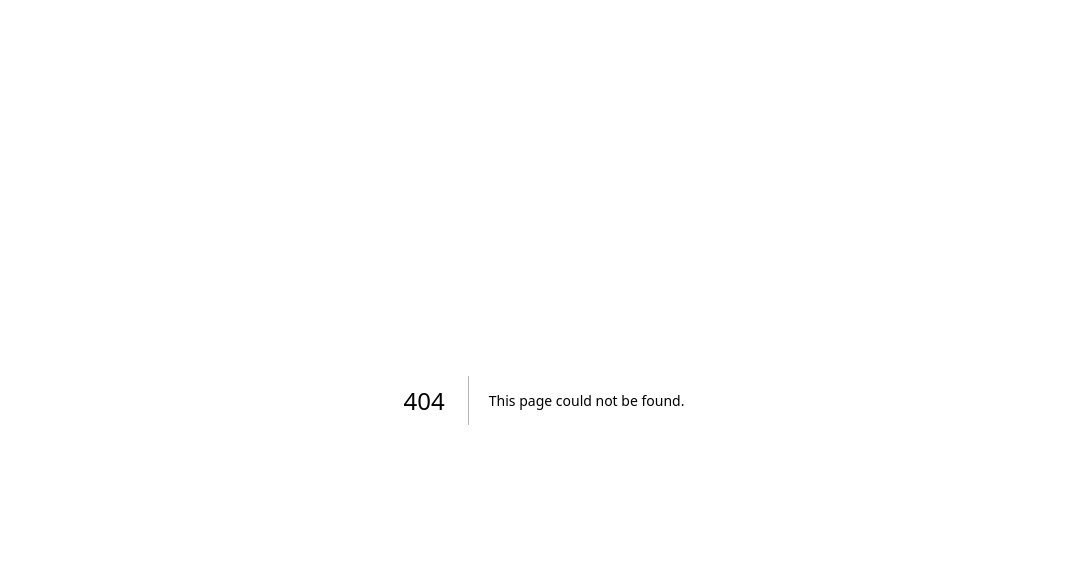
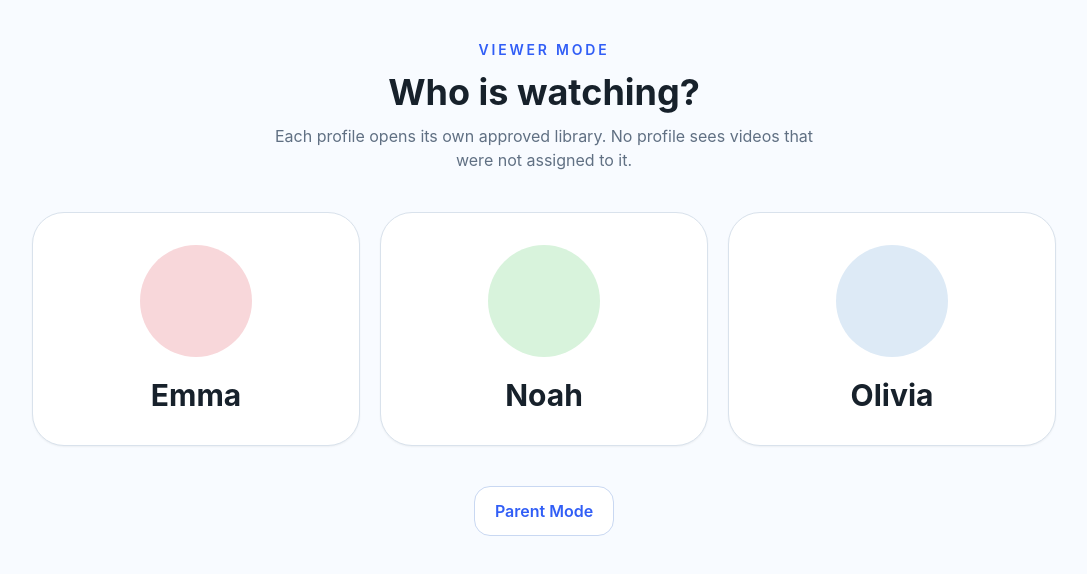
Before and after one commit to avromy/watchnest-, a Next.js app: page /watch in a window 1280 px wide. Before the commit this address had no page. Shown: the top 574 px of the page, without its empty margins (96-1183 px from the left). Built offline with nearby package versions, Linux system fonts and the light colour scheme.

Commit message:
feat: add viewer profile selector route

```diff
--- /dev/null
+++ b/src/app/watch/page.tsx
@@ -0,0 +1,29 @@
+import Link from 'next/link';
+import { profiles } from '@/lib/sample-data';
+
+export default function WatchEntryPage() {
+  return (
+    <main className="min-h-screen bg-watchnest-background px-6 py-10 text-watchnest-foreground">
+      <div className="mx-auto max-w-5xl text-center">
+        <p className="text-sm font-semibold uppercase tracking-[0.2em] text-watchnest-primary">Viewer Mode</p>
+        <h1 className="mt-3 text-4xl font-bold">Who is watching?</h1>
+        <p className="mx-auto mt-3 max-w-xl text-watchnest-muted">
+          Each profile opens its own approved library. No profile sees videos that were not assigned to it.
+        </p>
+
+        <div className="mt-10 grid gap-5 md:grid-cols-3">
+          {profiles.map((profile) => (
+            <Link key={profile.id} href={`/watch/profile/${profile.id}/home`} className="rounded-[2rem] border border-watchnest-border bg-white p-8 shadow-sm transition hover:-translate-y-1 hover:shadow-md">
+              <div className="mx-auto mb-5 h-28 w-28 rounded-full" style={{ backgroundColor: profile.avatarColor }} />
+              <h2 className="text-3xl font-bold">{profile.displayName}</h2>
+            </Link>
+          ))}
+        </div>
+
+        <Link className="mt-10 inline-block rounded-2xl border border-[#c9d8f2] bg-white px-5 py-3 font-semibold text-watchnest-primary" href="/parent/dashboard">
+          Parent Mode
+        </Link>
+      </div>
+    </main>
+  );
+}
```
